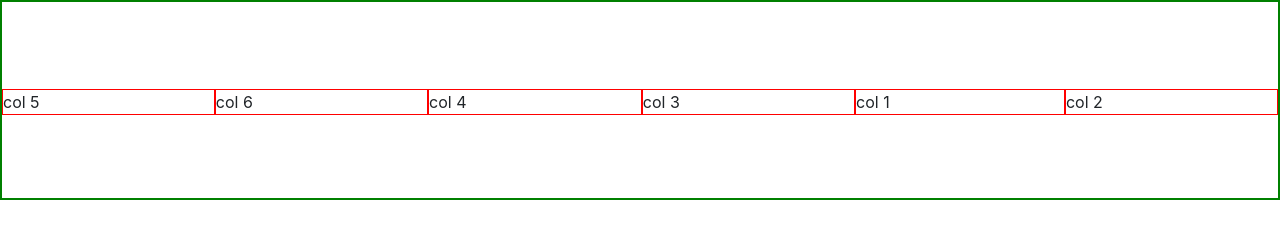
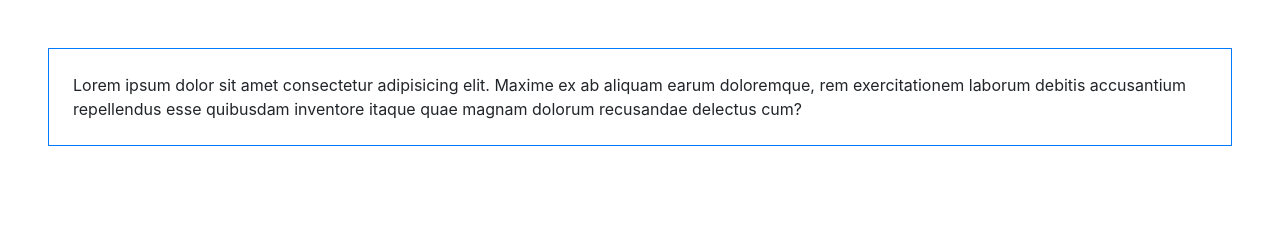
Before and after one commit to jcfr4n/cursoBootstrap, a plain HTML site: page Proyecto web/index.html in a window 1280 px wide. Drawn offline with Linux system fonts and the light colour scheme.

Commit message:
Trabajando con bordes - video 45

```diff
--- a/Proyecto web/index.html
+++ b/Proyecto web/index.html
@@ -18,14 +18,7 @@
 </head>
 
 <body>
-  <section class="servicios d-flex justify-content-center align-items-center">
-    <div class="item1 mt-1 flex-fill order-5">col 1</div>
-    <div class="item2 mt-1 flex-fill order-6">col 2</div>
-    <div class="item3 mt-1 flex-fill order-4">col 3</div>
-    <div class="item4 mt-1 flex-fill order-3">col 4</div>
-    <div class="item5 mt-1 flex-fill order-1">col 5</div>
-    <div class="item6 mt-1 flex-fill order-2">col 6</div>
-  </section>
+  <p class="m-5 p-4 border border-primary">Lorem ipsum dolor sit amet consectetur adipisicing elit. Maxime ex ab aliquam earum doloremque, rem exercitationem laborum debitis accusantium repellendus esse quibusdam inventore itaque quae magnam dolorum recusandae delectus cum?</p>
 
   <!-- ARCHIVOS BOOTSTRAP JAVASCRIPT -->
   <script src="js/jquery-3.3.1.min.js"></script>
```
